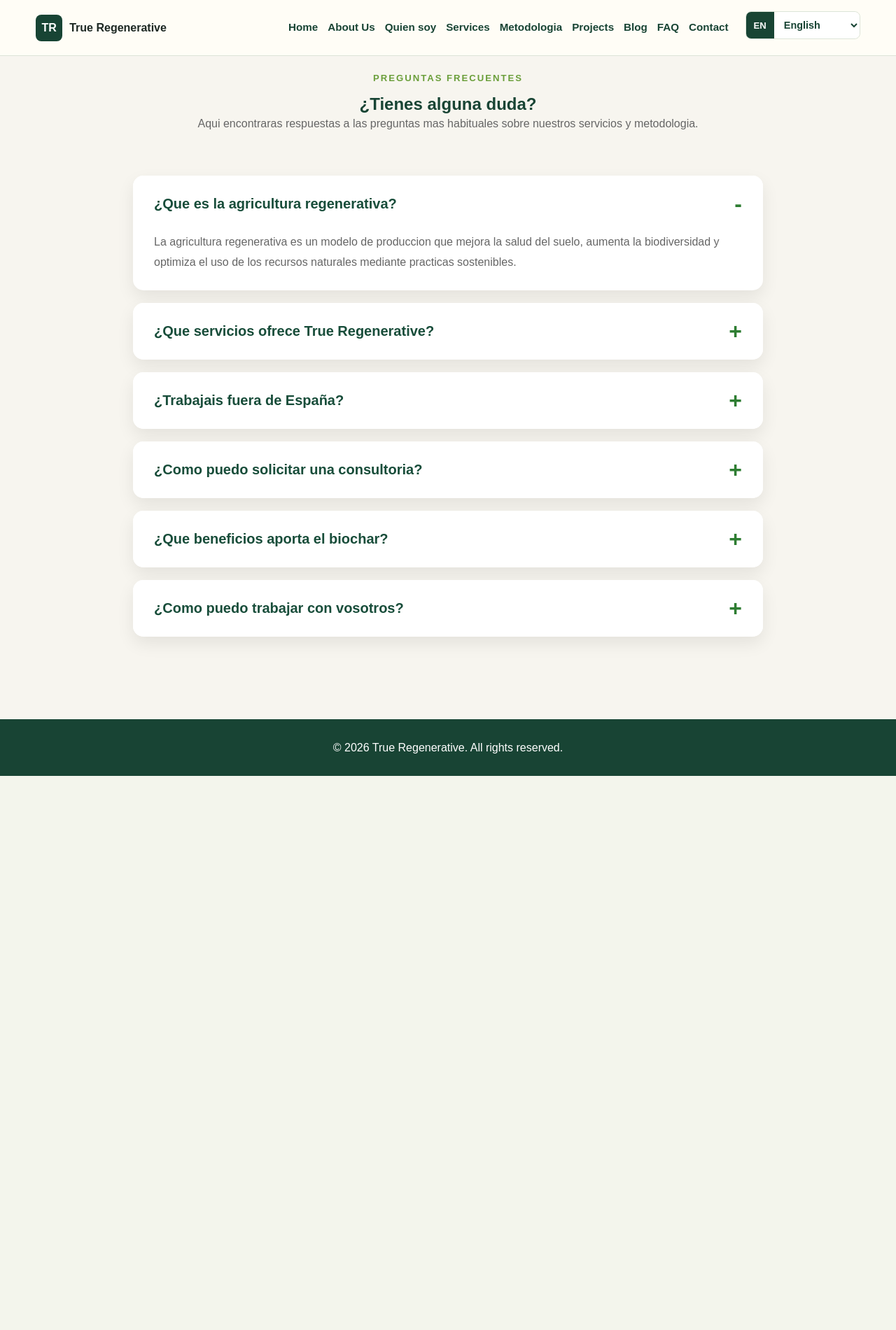
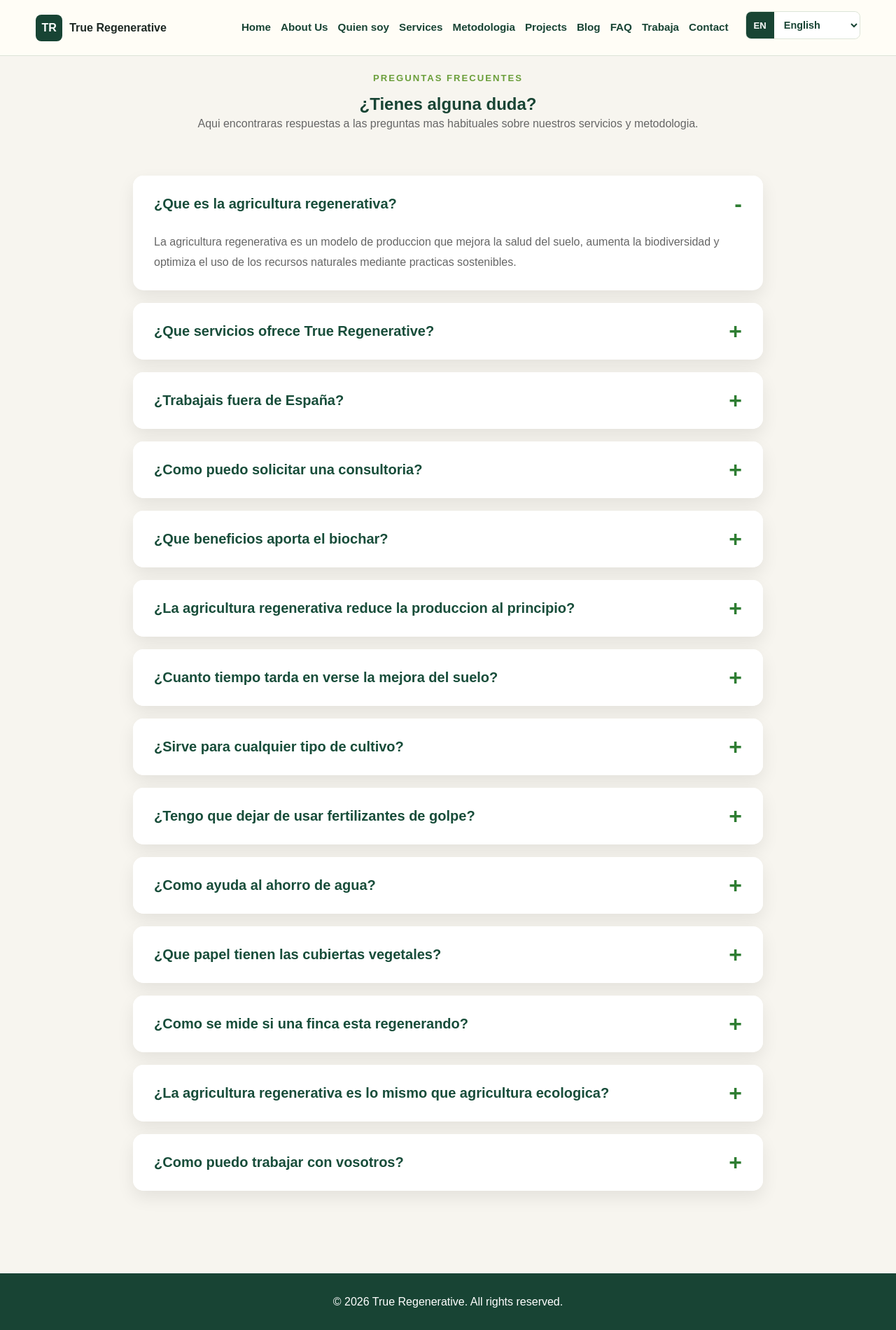
Before and after one commit to MarSalonParera/pagina_xavi, a PHP site: page /preguntas.html in a window 1280 px wide. Shown: the whole page at 70% size. Before the commit the page ends 1109 px from the top, so only its background shows below. Run offline with PHP 8.4, Linux system fonts and the light colour scheme.

Commit message:
cambios realizados en la rama main

```diff
--- a/blog.html
+++ b/blog.html
@@ -22,6 +22,7 @@
             <a href="metodologia.html">Metodología</a>
             <a href="proyectos.html">Proyectos</a>
             <a href="blog.html">Blog</a>
+            <a href="trabaja-con-nosotros.html">Trabaja</a>
             <a href="contacto.html">Contacto</a>
         </nav>
     </header>
--- a/css/styles.css
+++ b/css/styles.css
@@ -626,6 +626,7 @@ textarea {
 
 }
 
+.trabaja-nosotros h1,
 .trabaja-nosotros h2{
 
     text-align:center;
--- a/index.html
+++ b/index.html
@@ -22,6 +22,7 @@
             <a href="metodologia.html">Metodología</a>
             <a href="proyectos.html">Proyectos</a>
             <a href="blog.html">Blog</a>
+            <a href="trabaja-con-nosotros.html">Trabaja</a>
             <a href="contacto.html">Contacto</a>
         </nav>
     </header>
--- a/metodologia.html
+++ b/metodologia.html
@@ -22,6 +22,7 @@
             <a href="metodologia.html">Metodología</a>
             <a href="proyectos.html">Proyectos</a>
             <a href="blog.html">Blog</a>
+            <a href="trabaja-con-nosotros.html">Trabaja</a>
             <a href="contacto.html">Contacto</a>
         </nav>
     </header>
--- a/preguntas.html
+++ b/preguntas.html
@@ -23,6 +23,7 @@
             <a href="proyectos.html">Proyectos</a>
             <a href="blog.html">Blog</a>
             <a href="preguntas.html">FAQ</a>
+            <a href="trabaja-con-nosotros.html">Trabaja</a>
             <a href="contacto.html">Contacto</a>
         </nav>
     </header>
@@ -88,11 +89,91 @@
 
                 <div class="faq-item">
                     <button class="faq-question">
+                        ¿La agricultura regenerativa reduce la produccion al principio?
+                        <span>+</span>
+                    </button>
+                    <div class="faq-answer">
+                        <p>No tiene por que. La transicion debe hacerse de forma gradual, con diagnostico previo, pruebas en parcelas concretas y seguimiento tecnico para proteger la productividad mientras mejora el suelo.</p>
+                    </div>
+                </div>
+
+                <div class="faq-item">
+                    <button class="faq-question">
+                        ¿Cuanto tiempo tarda en verse la mejora del suelo?
+                        <span>+</span>
+                    </button>
+                    <div class="faq-answer">
+                        <p>Algunos cambios, como mejor infiltracion de agua o mayor actividad biologica, pueden observarse durante la primera campaña. La mejora estable de materia organica, estructura y fertilidad suele requerir varias temporadas.</p>
+                    </div>
+                </div>
+
+                <div class="faq-item">
+                    <button class="faq-question">
+                        ¿Sirve para cualquier tipo de cultivo?
+                        <span>+</span>
+                    </button>
+                    <div class="faq-answer">
+                        <p>Si, pero no se aplica igual en todos los casos. Un cultivo leñoso, una huerta, cereal, pasto o invernadero necesitan estrategias distintas de cubierta vegetal, manejo del suelo, agua y nutricion.</p>
+                    </div>
+                </div>
+
+                <div class="faq-item">
+                    <button class="faq-question">
+                        ¿Tengo que dejar de usar fertilizantes de golpe?
+                        <span>+</span>
+                    </button>
+                    <div class="faq-answer">
+                        <p>No recomendamos cambios bruscos sin datos. Lo habitual es optimizar la fertilizacion, incorporar biofertilizantes o compost, medir resultados y reducir insumos externos de forma progresiva cuando el sistema responde.</p>
+                    </div>
+                </div>
+
+                <div class="faq-item">
+                    <button class="faq-question">
+                        ¿Como ayuda al ahorro de agua?
+                        <span>+</span>
+                    </button>
+                    <div class="faq-answer">
+                        <p>Un suelo con mejor estructura, mas materia organica y mayor vida microbiana infiltra y retiene mejor el agua. Esto reduce escorrentias, mejora la resiliencia frente a sequias y puede hacer mas eficiente el riego.</p>
+                    </div>
+                </div>
+
+                <div class="faq-item">
+                    <button class="faq-question">
+                        ¿Que papel tienen las cubiertas vegetales?
+                        <span>+</span>
+                    </button>
+                    <div class="faq-answer">
+                        <p>Las cubiertas protegen el suelo de la erosion, alimentan la microbiologia, mejoran la infiltracion y pueden favorecer biodiversidad util. Su manejo debe adaptarse al clima, cultivo, disponibilidad de agua y maquinaria.</p>
+                    </div>
+                </div>
+
+                <div class="faq-item">
+                    <button class="faq-question">
+                        ¿Como se mide si una finca esta regenerando?
+                        <span>+</span>
+                    </button>
+                    <div class="faq-answer">
+                        <p>Se mide combinando indicadores: materia organica, compactacion, infiltracion, actividad biologica, biodiversidad, consumo de insumos, rendimiento, calidad del cultivo y rentabilidad. Lo importante es comparar datos en el tiempo.</p>
+                    </div>
+                </div>
+
+                <div class="faq-item">
+                    <button class="faq-question">
+                        ¿La agricultura regenerativa es lo mismo que agricultura ecologica?
+                        <span>+</span>
+                    </button>
+                    <div class="faq-answer">
+                        <p>No exactamente. La agricultura ecologica se basa en una normativa de produccion. La regenerativa se centra en mejorar funciones del ecosistema: suelo vivo, agua, biodiversidad, carbono y resiliencia productiva.</p>
+                    </div>
+                </div>
+
+                <div class="faq-item">
+                    <button class="faq-question">
                         ¿Como puedo trabajar con vosotros?
                         <span>+</span>
                     </button>
                     <div class="faq-answer">
-                        <p>Accede al apartado de candidaturas en contacto y envianos tu curriculum mediante el formulario de trabaja con nosotros.</p>
+                        <p>Accede a la pagina <a class="text-link" href="trabaja-con-nosotros.html">Trabaja con nosotros</a> y envianos tu curriculum mediante el formulario de candidatura.</p>
                     </div>
                 </div>
             </div>
--- a/proyectos.html
+++ b/proyectos.html
@@ -22,6 +22,7 @@
             <a href="metodologia.html">Metodología</a>
             <a href="proyectos.html">Proyectos</a>
             <a href="blog.html">Blog</a>
+            <a href="trabaja-con-nosotros.html">Trabaja</a>
             <a href="contacto.html">Contacto</a>
         </nav>
     </header>
--- a/quien-soy.html
+++ b/quien-soy.html
@@ -22,6 +22,7 @@
             <a href="metodologia.html">Metodología</a>
             <a href="proyectos.html">Proyectos</a>
             <a href="blog.html">Blog</a>
+            <a href="trabaja-con-nosotros.html">Trabaja</a>
             <a href="contacto.html">Contacto</a>
         </nav>
     </header>
--- a/servicios.html
+++ b/servicios.html
@@ -22,6 +22,7 @@
             <a href="metodologia.html">Metodología</a>
             <a href="proyectos.html">Proyectos</a>
             <a href="blog.html">Blog</a>
+            <a href="trabaja-con-nosotros.html">Trabaja</a>
             <a href="contacto.html">Contacto</a>
         </nav>
     </header>
--- a/sobre-nosotros.html
+++ b/sobre-nosotros.html
@@ -22,6 +22,7 @@
             <a href="metodologia.html">Metodología</a>
             <a href="proyectos.html">Proyectos</a>
             <a href="blog.html">Blog</a>
+            <a href="trabaja-con-nosotros.html">Trabaja</a>
             <a href="contacto.html">Contacto</a>
         </nav>
     </header>
```
Also changed, not shown: contacto.html (+1 -85 lines), procesar_candidato.php (+4 -4 lines), trabaja-con-nosotros.html (added, +125 -0 lines).
